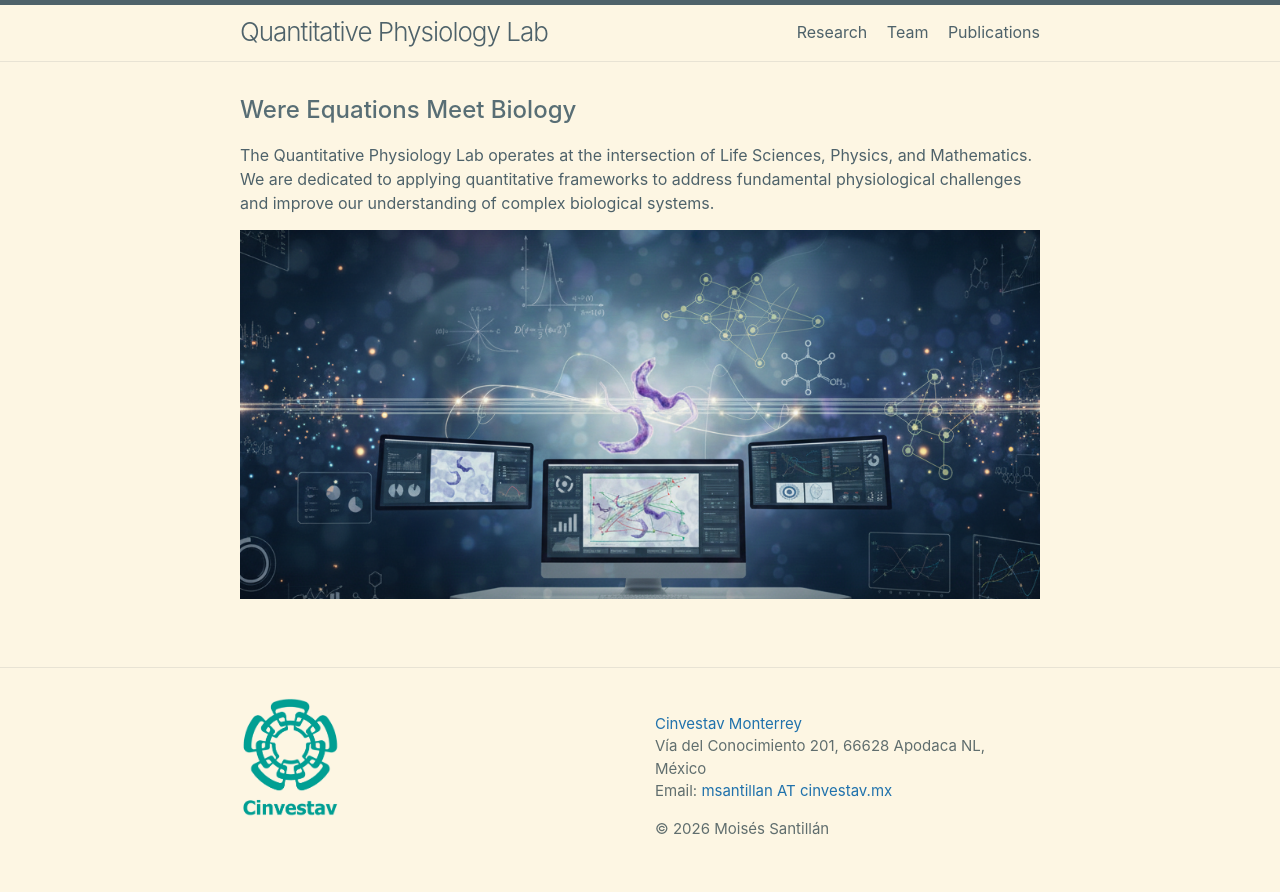
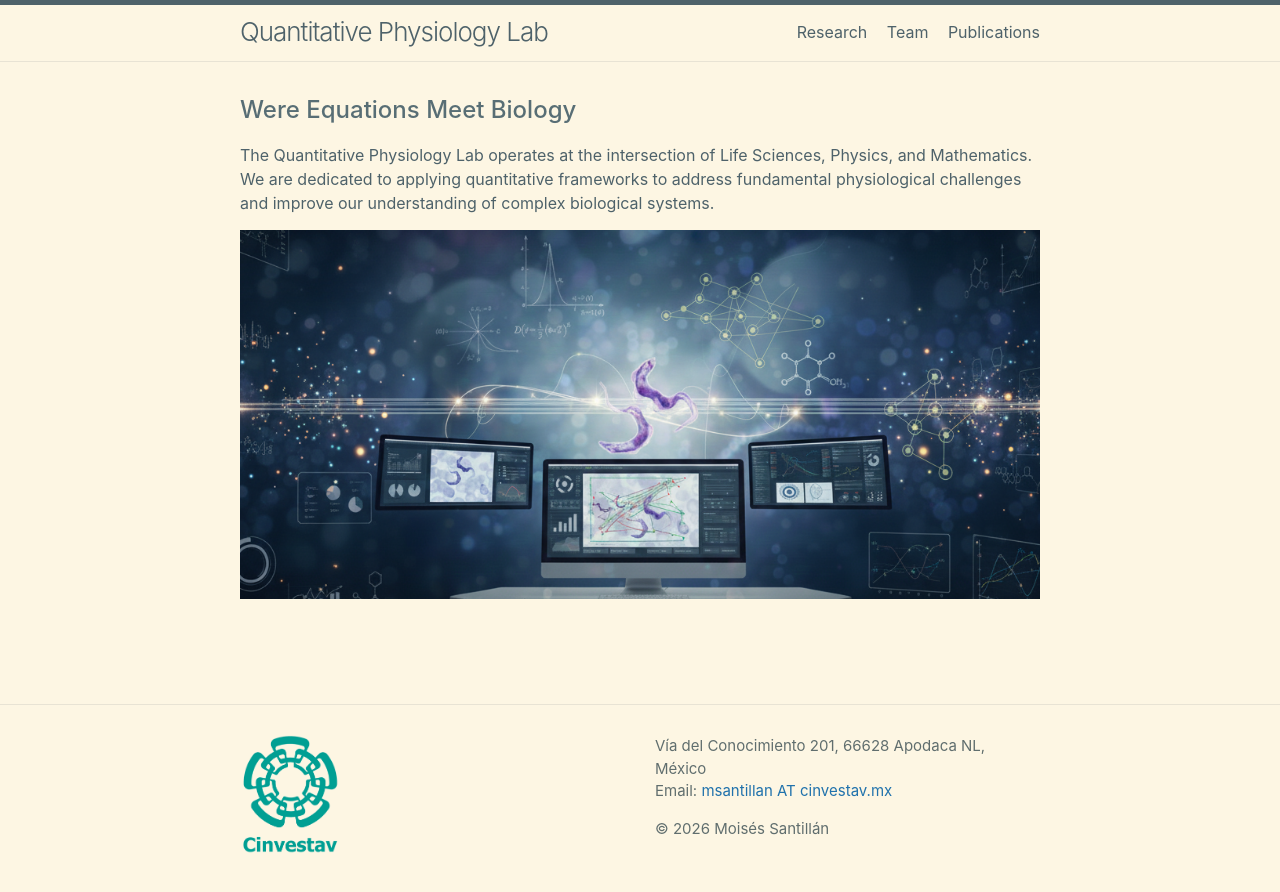
Before and after one commit to moises-santillan/LabSite, a Jekyll site: the page built from index.md, in a window 1280 px wide. Shown: the top 892 px of the page. Built offline with Jekyll 4.4.1, drawn with Linux system fonts in a browser that asks for light colours; nearby versions of some CDN libraries.

Commit message:
fix footer

```diff
--- a/_includes/footer.html
+++ b/_includes/footer.html
@@ -10,8 +10,6 @@
         <a href="https://cinvestav.mx" target="_blank"><img class="u-logo" src="{{ site.baseurl }}/assets/images/cinvestav.png" alt="CINVESTAV" width="100" /></a>
       </div>
       <div class="footer-col">
-        <p></p>
-        <p><a href="https://www.cinvestav.mx/monterrey" target="_blank">Cinvestav Monterrey</a> <br>
         Vía del Conocimiento 201, 66628 Apodaca NL, México<br>
         Email: <a href="msantillan@cinvestav.mx">msantillan AT cinvestav.mx</a></p>
         <p>© 2026 Moisés Santillán</p>
```
